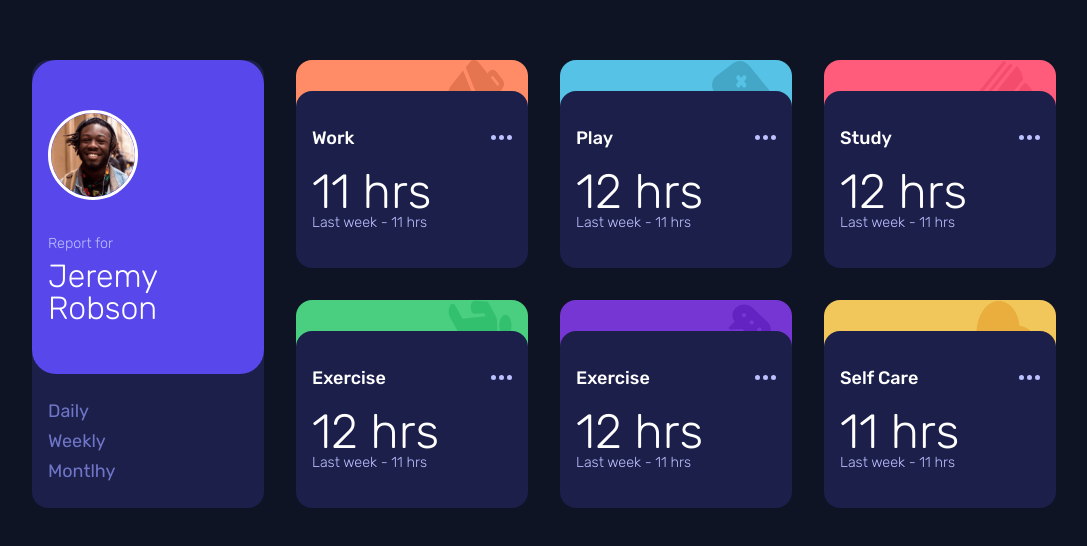
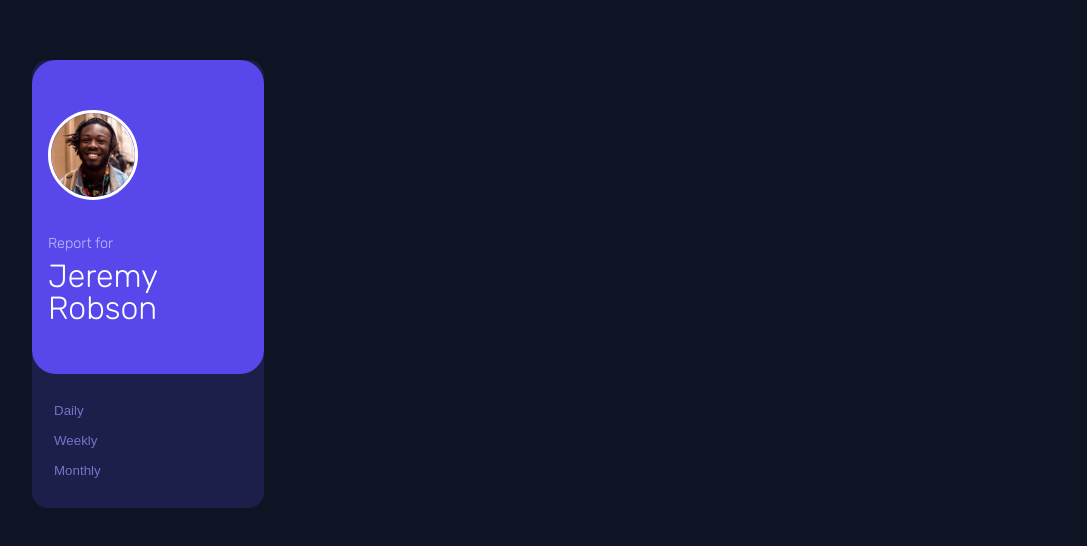
Before and after one commit to radanovicnikola93/time-tracking-dashboard, a website: page index.html in a window 1280 px wide. Shown: the part 116-662 px from the top of the page, without its empty margins (96-1183 px from the left). Drawn offline with Linux system fonts and the light colour scheme.

Commit message:
removed card containers for manipulating them with js and changeg a tag with button

```diff
--- a/index.html
+++ b/index.html
@@ -45,138 +45,16 @@
 
         <!-- Toogle Time -->
         <div class="user user--toggle-time">
-          <div>
-            <a href="#">Daily</a>
-          </div>
-          <div>
-            <a href="#">Weekly</a>
-          </div>
-          <div>
-            <a href="#">Montlhy</a>
-          </div>
+          <button class="btn active">Daily</button>
+          <button class="btn">Weekly</button>
+          <button class="btn">Monthly</button>
         </div>
       </div>
 
       <!-- STATS -->
       <!-- Work -->
       <div class="outer-card">
-        <div class="inner-card background-card background-card--work">
-          <img src="./images/icon-work.svg" alt="" />
-        </div>
-        <div class="inner-card card card--work">
-          <div>
-            <h2>Work</h2>
-            <a href="#"><img src="./images/icon-ellipsis.svg" alt="" /></a>
-          </div>
-          <div  class="card--stats">
-            <div>
-              <p><span class="current-hrs">11</span> hrs</p>
-            </div>
-            <div>
-              <p>Last <span class="calendar">week</span> - <span class="previous-hrs">11</span> hrs</p>
-            </div>
-          </div>
-        </div>
-      </div>
-      <!-- Play -->
-      <div class="outer-card">
-        <div class="inner-card background-card background-card--play">
-          <img src="./images/icon-play.svg" alt="play" />
-        </div>
-        <div class="inner-card card card--play">
-          <div>
-            <h2>Play</h2>
-            <a href="#"><img src="./images/icon-ellipsis.svg" alt="" /></a>
-          </div>
-          <div class="card--stats">
-            <div>
-              <p><span class="current-hrs">12</span> hrs</p>
-            </div>
-            <div>
-              <p>Last <span class="calendar">week</span> - <span class="previous-hrs">11</span> hrs</p>
-            </div>
-          </div>
-        </div>
-      </div>
-      <!-- Study -->
-      <div class="outer-card">
-        <div class="inner-card background-card background-card--study">
-          <img src="./images/icon-study.svg" alt="study" />
-        </div>
-        <div class="inner-card card card--study">
-          <div>
-            <h2>Study</h2>
-            <a href="#"><img src="./images/icon-ellipsis.svg" alt="" /></a>
-          </div>
-          <div class="card--stats">
-            <div>
-              <p><span class="current-hrs">12</span> hrs</p>
-            </div>
-            <div>
-              <p>Last <span class="calendar">week</span> - <span class="previous-hrs">11</span> hrs</p>
-            </div>
-          </div>
-        </div>
-      </div>
-      <!-- Exercise -->
-      <div class="outer-card">
-        <div class="inner-card background-card background-card--exercise">
-          <img src="./images/icon-exercise.svg" alt="exercise" />
-        </div>
-        <div class="inner-card card card--exercise">
-          <div>
-            <h2>Exercise</h2>
-            <a href="#"><img src="./images/icon-ellipsis.svg" alt="" /></a>
-          </div>
-          <div class="card--stats">
-            <div>
-              <p><span class="current-hrs">12</span> hrs</p>
-            </div>
-            <div>
-              <p>Last <span class="calendar">week</span> - <span class="previous-hrs">11</span> hrs</p>
-            </div>
-          </div>
-        </div>
-      </div>
-      <!-- Social -->
-      <div class="outer-card">
-        <div class="inner-card background-card background-card--social">
-          <img src="./images/icon-social.svg" alt="social" />
-        </div>
-        <div class="inner-card card card--social">
-          <div>
-            <h2>Exercise</h2>
-            <a href="#"><img src="./images/icon-ellipsis.svg" alt="" /></a>
-          </div>
-          <div class="card--stats">
-            <div>
-              <p><span class="current-hrs">12</span> hrs</p>
-            </div>
-            <div>
-              <p>Last <span class="calendar">week</span> - <span class="previous-hrs">11</span> hrs</p>
-            </div>
-          </div>
-        </div>
-      </div>
-      <!-- Self-care -->
-      <div class="outer-card">
-        <div class="inner-card background-card background-card--self-care">
-          <img src="./images/icon-self-care.svg" alt="self care" />
-        </div>
-        <div class="inner-card card card--self-care">
-          <div>
-            <h2>Self Care</h2>
-            <a href="#"><img src="./images/icon-ellipsis.svg" alt="" /></a>
-          </div>
-          <div class="card--stats">
-            <div>
-              <p><span class="current-hrs">11</span> hrs</p>
-            </div>
-            <div>
-              <p>Last <span class="calendar">week</span> - <span class="previous-hrs">11</span> hrs</p>
-            </div>
-          </div>
-        </div>
+
       </div>
     </main>
 
--- a/styles/scss/components/_card-user.scss
+++ b/styles/scss/components/_card-user.scss
@@ -62,9 +62,11 @@
         align-items: flex-start;
         padding: 1rem;
 
-        > div {
-            a {
+        > button {
+            background: none;
+            border: none;
                 text-decoration: none;
+                cursor: pointer;
                 color: $clr-desaturated-blue;
 
                 &:active,
@@ -72,7 +74,6 @@
                 &:hover {
                     color: #fff;
                 }
-            }
         }
     }
 }
```
Also changed, not shown: styles/css/index.css.
